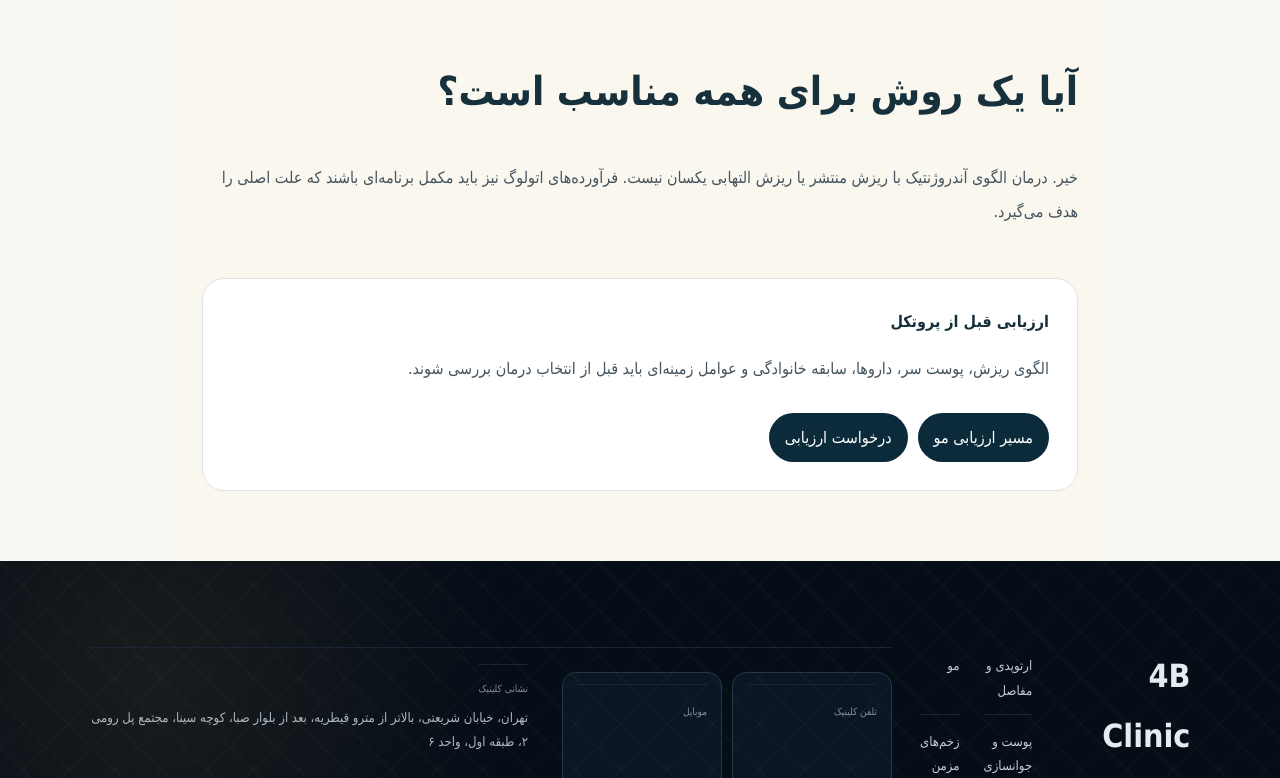
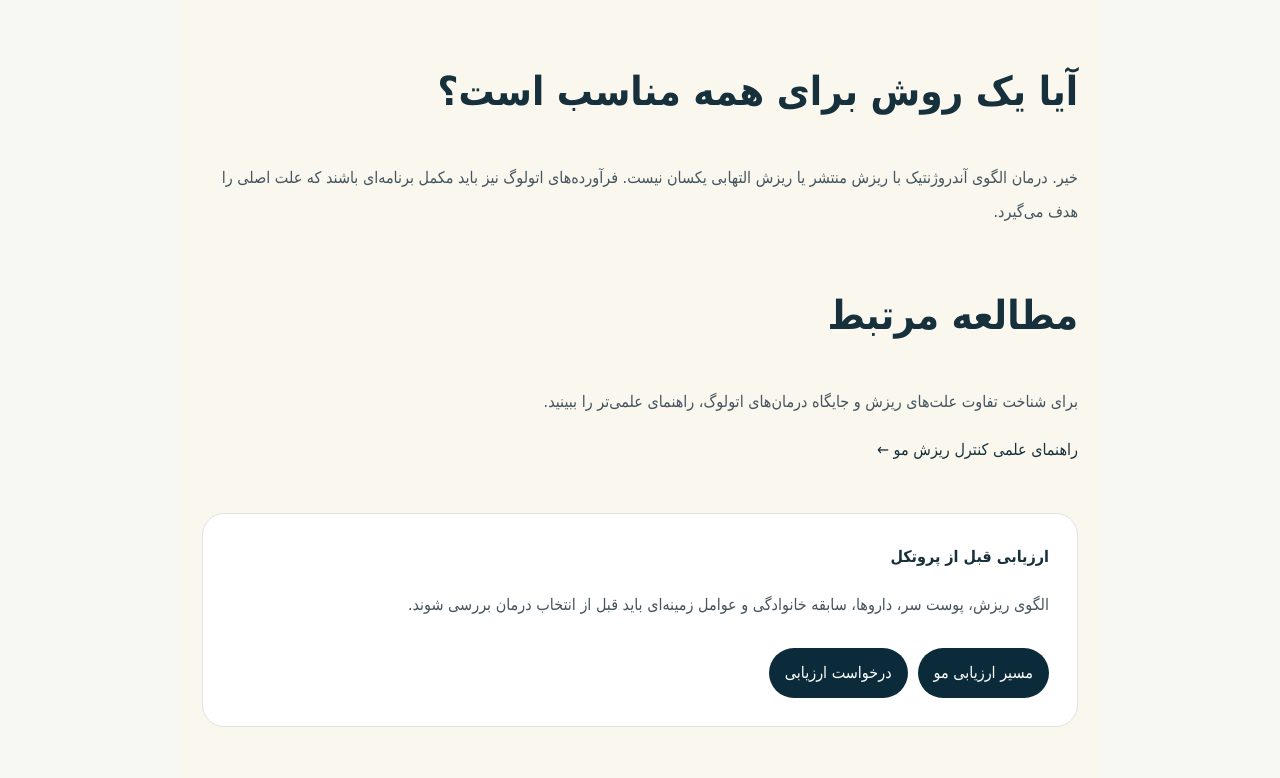
Before and after one commit to kianariai-alt/4B-Clinic-Web, a SvelteKit app: page /hair/hair-loss-control in a window 1280 px wide. Shown: the part 1303-2081 px from the top of the page. Built offline with nearby package versions, Linux system fonts and the light colour scheme.

Commit message:
seo: connect patient intent pages to evidence articles

```diff
--- a/src/routes/hair/hair-loss-control/+page.svelte
+++ b/src/routes/hair/hair-loss-control/+page.svelte
@@ -6,5 +6,5 @@
 <svelte:head><title>قطع ریزش مو؛ علت‌ها و مسیر درمان | 4B Clinic</title><meta name="description" content="برای قطع ریزش مو ابتدا باید علت مشخص شود. راهنمای بررسی ریزش فعال، عوامل قابل اصلاح و زمان مراجعه برای ارزیابی تخصصی در 4B Clinic." /><link rel="canonical" href="https://4b-clinic.com/hair/hair-loss-control" />  <meta property="og:url" content="https://4b-clinic.com/hair/hair-loss-control" />
   {@html serializeJsonLd([seoPage, seoBreadcrumb])}
 </svelte:head>
-<article class="guide"><header><a href="/hair">مرکز ارزیابی مو 4B ←</a><h1>قطع ریزش مو؛ چرا پیدا کردن علت از انتخاب تزریق مهم‌تر است؟</h1><p>ریزش مو یک تشخیص واحد نیست. الگوی ژنتیکی، استرس، بیماری، کمبودها، داروها و التهاب پوست سر می‌توانند مسیرهای متفاوتی ایجاد کنند.</p></header><main><section><h2>ریزش فعال را چگونه بشناسیم؟</h2><p>افزایش واضح موهای ریخته‌شده، کاهش تراکم یا تغییر خط و الگوی مو می‌تواند نیاز به ارزیابی داشته باشد. عکس‌های استاندارد در طول زمان از شمارش روزانه موها مفیدترند.</p></section><section><h2>چه علت‌هایی باید بررسی شوند؟</h2><p>شرح حال، داروها، بیماری‌های اخیر، تغذیه، وضعیت پوست سر و الگوی خانوادگی اهمیت دارند. آزمایش فقط وقتی ارزش دارد که بر اساس شرح حال و معاینه اندیکاسیون داشته باشد.</p></section><section><h2>آیا یک روش برای همه مناسب است؟</h2><p>خیر. درمان الگوی آندروژنتیک با ریزش منتشر یا ریزش التهابی یکسان نیست. فرآورده‌های اتولوگ نیز باید مکمل برنامه‌ای باشند که علت اصلی را هدف می‌گیرد.</p></section><aside><strong>ارزیابی قبل از پروتکل</strong><p>الگوی ریزش، پوست سر، داروها، سابقه خانوادگی و عوامل زمینه‌ای باید قبل از انتخاب درمان بررسی شوند.</p><a href="/hair">مسیر ارزیابی مو</a><a href="/contact">درخواست ارزیابی</a></aside></main></article>
+<article class="guide"><header><a href="/hair">مرکز ارزیابی مو 4B ←</a><h1>قطع ریزش مو؛ چرا پیدا کردن علت از انتخاب تزریق مهم‌تر است؟</h1><p>ریزش مو یک تشخیص واحد نیست. الگوی ژنتیکی، استرس، بیماری، کمبودها، داروها و التهاب پوست سر می‌توانند مسیرهای متفاوتی ایجاد کنند.</p></header><main><section><h2>ریزش فعال را چگونه بشناسیم؟</h2><p>افزایش واضح موهای ریخته‌شده، کاهش تراکم یا تغییر خط و الگوی مو می‌تواند نیاز به ارزیابی داشته باشد. عکس‌های استاندارد در طول زمان از شمارش روزانه موها مفیدترند.</p></section><section><h2>چه علت‌هایی باید بررسی شوند؟</h2><p>شرح حال، داروها، بیماری‌های اخیر، تغذیه، وضعیت پوست سر و الگوی خانوادگی اهمیت دارند. آزمایش فقط وقتی ارزش دارد که بر اساس شرح حال و معاینه اندیکاسیون داشته باشد.</p></section><section><h2>آیا یک روش برای همه مناسب است؟</h2><p>خیر. درمان الگوی آندروژنتیک با ریزش منتشر یا ریزش التهابی یکسان نیست. فرآورده‌های اتولوگ نیز باید مکمل برنامه‌ای باشند که علت اصلی را هدف می‌گیرد.</p></section><section class="evidence-links"><h2>مطالعه مرتبط</h2><p>برای شناخت تفاوت علت‌های ریزش و جایگاه درمان‌های اتولوگ، راهنمای علمی‌تر را ببینید.</p><a href="/articles/hair-loss-control">راهنمای علمی کنترل ریزش مو ←</a></section><aside><strong>ارزیابی قبل از پروتکل</strong><p>الگوی ریزش، پوست سر، داروها، سابقه خانوادگی و عوامل زمینه‌ای باید قبل از انتخاب درمان بررسی شوند.</p><a href="/hair">مسیر ارزیابی مو</a><a href="/contact">درخواست ارزیابی</a></aside></main></article>
 <style>.guide{background:#f7f7f4;color:#17313c}.guide header{padding:130px max(22px,8vw) 70px;background:linear-gradient(135deg,#07172b,#12385f);color:#fff}.guide header a{color:#ddc287;text-decoration:none;font-weight:900}.guide h1{font-size:clamp(38px,6vw,70px);line-height:1.4;max-width:1000px}.guide header p{font-size:18px;line-height:2;color:#d5dee6;max-width:850px}.guide main{max-width:920px;margin:auto;padding:70px 22px}.guide section{margin-bottom:48px}.guide h2{font-size:clamp(26px,4vw,40px)}.guide p{line-height:2.15;color:#45545e}.guide aside{padding:28px;border-radius:22px;background:#fff;border:1px solid #dfe4e1}.guide aside a{display:inline-block;margin:10px 0 0 10px;padding:10px 16px;border-radius:999px;background:#0b2b3a;color:#fff;text-decoration:none}</style>
```
